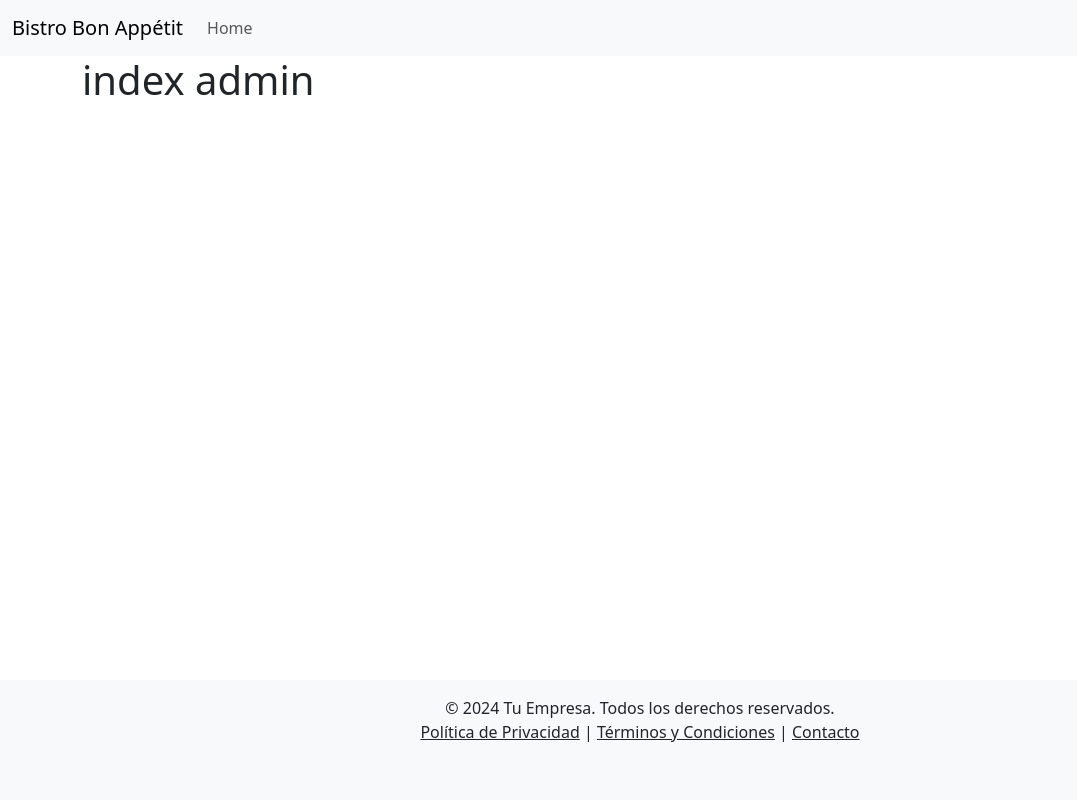
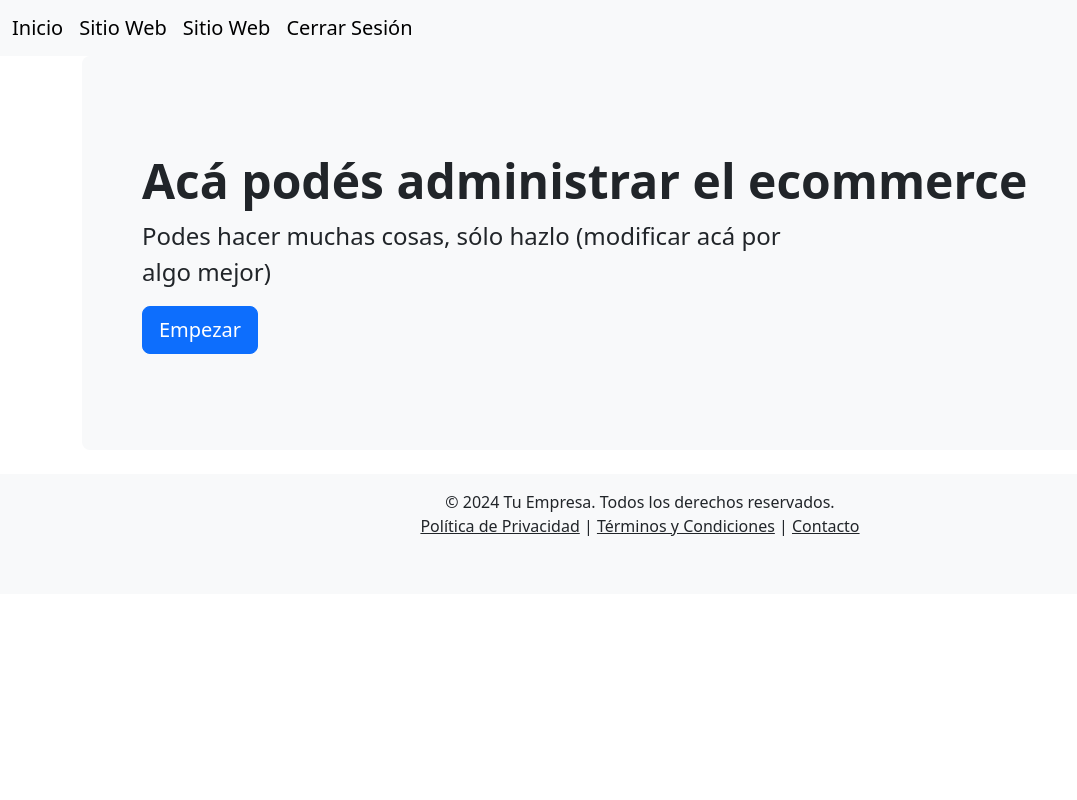
Before and after one commit to CodeStrong2023/SEDECODE, a Flask app: page /admin in a window 1280 px wide. Shown: the whole page, without its empty margins (0-1077 px from the left). Run offline with Flask 3, Linux system fonts and the light colour scheme.

Commit message:
FEAT: Add new funcionality to index and header from admin page

```diff
--- a/ecommerce/templates/admin/header.html
+++ b/ecommerce/templates/admin/header.html
@@ -1,26 +1,27 @@
 <!doctype html>
 <html lang="en">
+
 <head>
   <meta charset="utf-8">
   <meta name="viewport" content="width=device-width, initial-scale=1">
   <title>Title</title>
-    <link href="https://cdn.jsdelivr.net/npm/bootstrap@5.3.3/dist/css/bootstrap.min.css" rel="stylesheet" integrity="sha384-QWTKZyjpPEjISv5WaRU9OFeRpok6YctnYmDr5pNlyT2bRjXh0JMhjY6hW+ALEwIH" crossorigin="anonymous">
+  <link href="https://cdn.jsdelivr.net/npm/bootstrap@5.3.3/dist/css/bootstrap.min.css" rel="stylesheet"
+    integrity="sha384-QWTKZyjpPEjISv5WaRU9OFeRpok6YctnYmDr5pNlyT2bRjXh0JMhjY6hW+ALEwIH" crossorigin="anonymous">
 </head>
- <body class="d-flex flex-column min-vh-100">
 
- <nav class="navbar navbar-expand-lg bg-body-tertiary">
+<body>
+
+  <nav class="navbar navbar-light bg-light">
     <div class="container-fluid">
-    <a class="navbar-brand" href="/">Bistro Bon Appétit</a>
-    <button class="navbar-toggler" type="button" data-bs-toggle="collapse" data-bs-target="#navbarNav" aria-controls="navbarNav" aria-expanded="false" aria-label="Toggle navigation">
-      <span class="navbar-toggler-icon"></span>
-    </button>
-    <div class="collapse navbar-collapse" id="navbarNav">
-      <ul class="navbar-nav">
-        <li class="nav-item">
-          <a class="nav-link" href="/">Home</a>
-        </li>
-      </ul>
+      <div class="d-flex">
+        <a class="navbar-brand" href="#">Inicio</a> <!--TODO: Agregar el href-->
+        <a class="navbar-brand" href="#">Sitio Web</a> <!--TODO: Agregar el href-->
+        <a class="navbar-brand" href="#">Sitio Web</a> <!--TODO: Agregar el href-->
+        <a class="navbar-brand" href="#">Cerrar Sesión</a> <!--TODO: Agregar el href-->
+
+
       </div>
+
     </div>
   </nav>
 
--- a/ecommerce/templates/admin/index.html
+++ b/ecommerce/templates/admin/index.html
@@ -1,6 +1,16 @@
 {% include 'admin/header.html' %}
 
-    <h1>index admin</h1>
+    <div class="p-5 mb-4 bg-light rounded-3">
+        <div class="container-fluid py-5">
+            <h1 class="display-5 fw-bold">Acá podés administrar el ecommerce</h1>
+            <p class="col-md-8 fs-4">
+                Podes hacer muchas cosas, sólo hazlo (modificar acá por algo mejor)
+            </p>
+            <a href="/about" class="btn btn-primary btn-lg" role="button">Empezar</a>
+        </div>
+    </div>
+
+
 
 
 {% include 'admin/footer.html' %}
```
Lines whose indentation alone changed are shown as unchanged.
